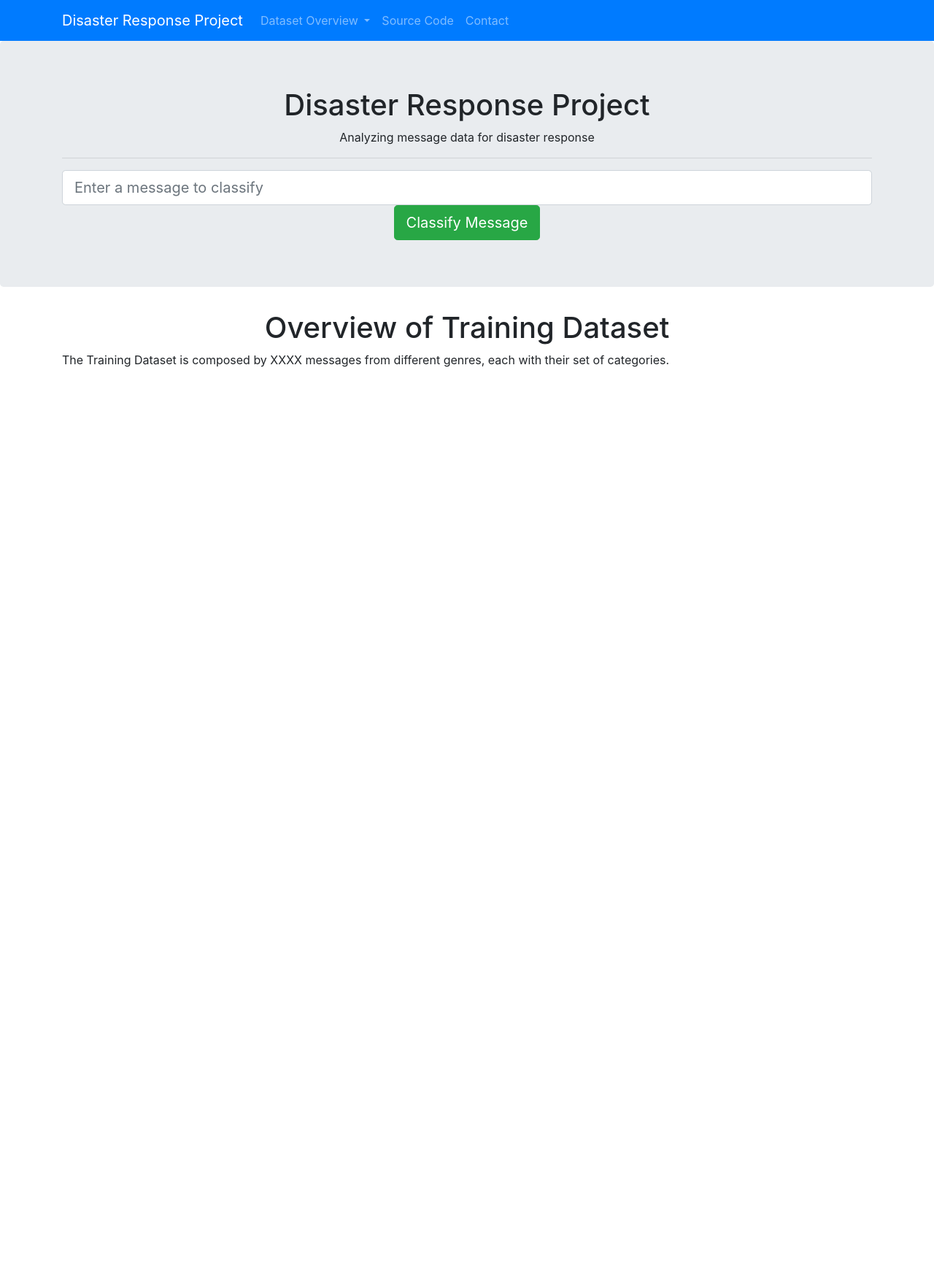
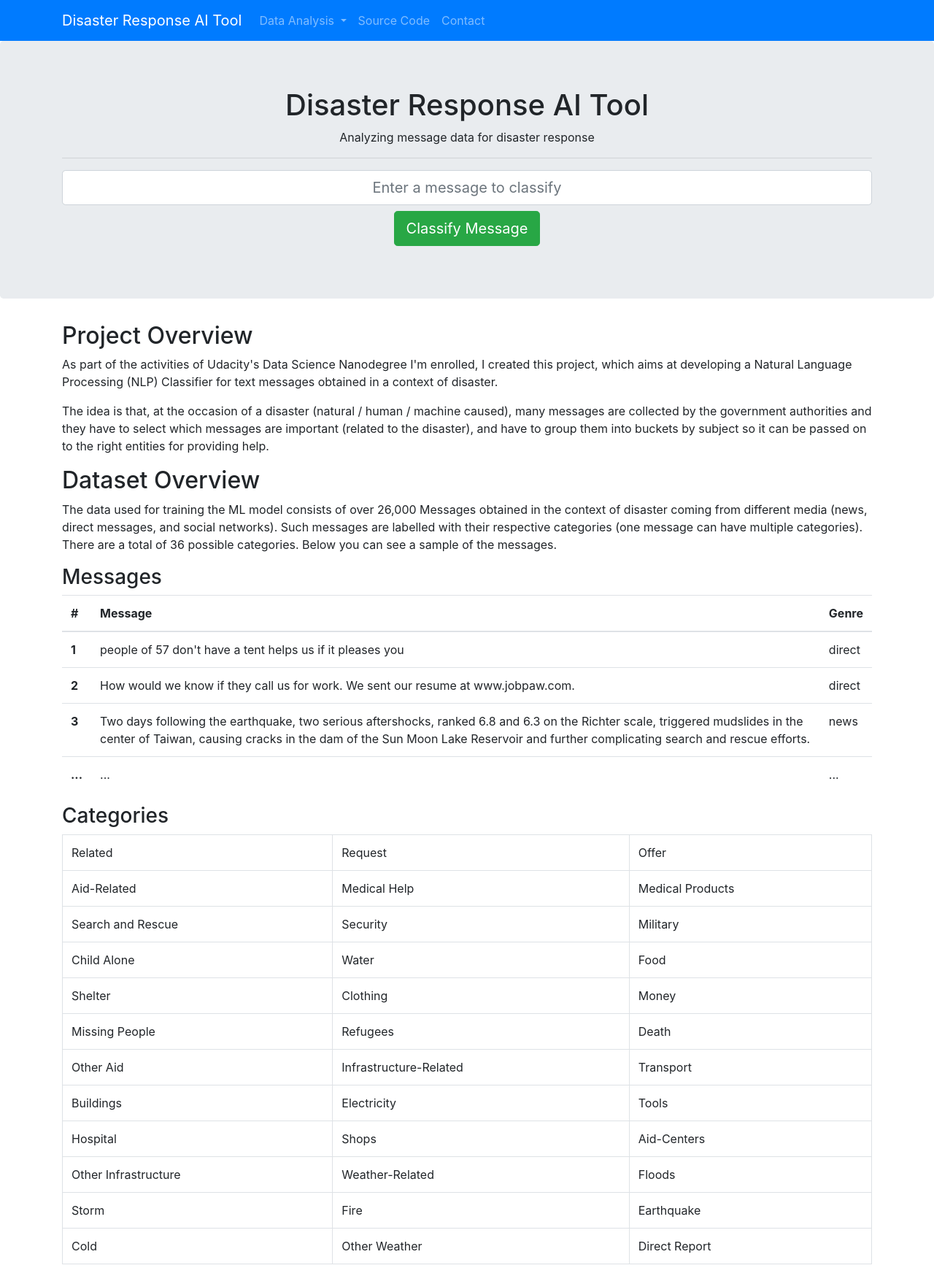
Before and after one commit to tarcisobraz/disaster-message-clf, a Flask app: page / in a window 1280 px wide. Shown: the whole page at 73% size. Before the commit the page ends 503 px from the top, so only its background shows below. Run offline with Flask 2, Linux system fonts and the light colour scheme; parts of the project's set-up code (start-up, migrations or seed data) failed here and were passed over; some libraries are stand-ins or nearby versions.

Commit message:
feat: Adds content to initial page to use as a project overview.

```diff
--- a/app/templates/master.html
+++ b/app/templates/master.html
@@ -5,7 +5,7 @@
     <meta http-equiv="X-UA-Compatible" content="IE=edge">
     <meta name="viewport" content="width=device-width, initial-scale=1">
 
-    <title>Disaster Response Project</title>
+    <title>Disaster Response AI Tool</title>
 
     <link rel="stylesheet" href="https://stackpath.bootstrapcdn.com/bootstrap/4.5.0/css/bootstrap.min.css" integrity="sha384-9aIt2nRpC12Uk9gS9baDl411NQApFmC26EwAOH8WgZl5MYYxFfc+NcPb1dKGj7Sk" crossorigin="anonymous">
 </head>
@@ -15,13 +15,13 @@
 <nav class="navbar navbar-expand-lg navbar-inverse navbar-fixed-top navbar-dark bg-primary">
     <div class="container">
         <div class="navbar-header">
-            <a class="navbar-brand" href="/">Disaster Response Project</a>
+            <a class="navbar-brand" href="/">Disaster Response AI Tool</a>
         </div>
         <div id="navbar" class="collapse navbar-collapse">
             <ul class="nav navbar-nav">
 				<li class="nav-item dropdown">
                     <a class="nav-link dropdown-toggle" href="#" id="navbarDropdownMenuLink" role="button" data-toggle="dropdown" aria-haspopup="true" aria-expanded="false">
-                      Dataset Overview
+                      Data Analysis
                     </a>
                     <div class="dropdown-menu" aria-labelledby="navbarDropdownMenuLink">
                       <a class="dropdown-item" href="/words_msgs_dist">No. of Words / Messages</a>
@@ -44,15 +44,15 @@
 
 <div class="jumbotron">
     <div class="container">
-        <h1 class="text-center">Disaster Response Project</h1>
+        <h1 class="text-center">Disaster Response AI Tool</h1>
         <p class="text-center">Analyzing message data for disaster response</p>
         <hr />
 
         <div class="row">
             <div class="col-lg-12 form-group-lg">
                 <form action="/go" method="get">
-                    <input type="text" class="form-control form-control-lg" name="query" placeholder="Enter a message to classify">
-                    <div class="col-lg-offset-5">
+                    <input type="text" class="form-control form-control-lg text-center" name="query" placeholder="Enter a message to classify">
+                    <div class="col-lg-offset-5 my-2">
                         <button type="submit" class="btn btn-lg btn-success mx-auto d-block">Classify Message</button>
                     </div>
                 </form>
@@ -66,11 +66,109 @@
 
 <div class="container">
     {% block content %}
-        <div class="page-header">
-            <h1 class="text-center">Overview of Training Dataset</h1>
-        </div>
-  		<p>The Training Dataset is composed by XXXX messages from different genres, each with their set of categories.</p>
-    {% endblock %}
+        <h2>Project Overview</h2>
+  		<p>As part of the activities of Udacity's Data Science Nanodegree I'm enrolled, I created this project, which aims at developing a Natural Language Processing (NLP) Classifier for text messages obtained in a context of disaster.</p>
+  		<p>The idea is that, at the occasion of a disaster (natural / human / machine caused), many messages are collected by the government authorities and they have to select which messages are important (related to the disaster), and have to group them into buckets by subject so it can be passed on to the right entities for providing help.</p>
+  		<h2>Dataset Overview</h2>
+  		<p>The data used for training the ML model consists of over 26,000 Messages obtained in the context of disaster coming from different media (news, direct messages, and social networks). Such messages are labelled with their respective categories (one message can have multiple categories). There are a total of 36 possible categories. Below you can see a sample of the messages.</p>
+  		<h3>Messages</h3>
+  			<table class="table">
+              <thead>
+                <tr>
+                  <th scope="col">#</th>
+                  <th scope="col">Message</th>
+                  <th scope="col">Genre</th>
+                </tr>
+              </thead>
+              <tbody>
+                <tr>
+                  <th scope="row">1</th>
+                  <td>people of 57 don't have a tent helps us if it pleases you</td>
+                  <td>direct</td>
+                </tr>
+                <tr>
+                  <th scope="row">2</th>
+                  <td>How would we know if they call us for work. We sent our resume at www.jobpaw.com.</td>
+                  <td>direct</td>
+                </tr>
+                <tr>
+                  <th scope="row">3</th>
+                  <td>Two days following the earthquake, two serious aftershocks, ranked 6.8 and 6.3 on the Richter scale, triggered mudslides in the center of Taiwan, causing cracks in the dam of the Sun Moon Lake Reservoir and further complicating search and rescue efforts.</td>
+                  <td>news</td>
+                </tr>
+                <tr>
+                  <th scope="row">...</th>
+                  <td>...</td>
+                  <td>...</td>
+                </tr>
+              </tbody>
+            </table>
+  			<h3>Categories</h3>
+  			<table class="table table-bordered">
+              <tbody>
+                <tr>
+                  <td>Related</td>
+                  <td>Request</td>
+                  <td>Offer</td>
+                </tr>
+                <tr>
+                  <td>Aid-Related</td>
+                  <td>Medical Help</td>
+                  <td>Medical Products</td>
+                </tr>
+                <tr>
+                  <td>Search and Rescue</td>
+                  <td>Security</td>
+                  <td>Military</td>
+                </tr>
+                <tr>
+                  <td>Child Alone</td>
+                  <td>Water</td>
+                  <td>Food</td>
+                </tr>
+                <tr>
+                  <td>Shelter</td>
+                  <td>Clothing</td>
+                  <td>Money</td>
+                </tr>
+                <tr>
+                  <td>Missing People</td>
+                  <td>Refugees</td>
+                  <td>Death</td>
+                </tr>
+                <tr>
+                  <td>Other Aid</td>
+                  <td>Infrastructure-Related</td>
+                  <td>Transport</td>
+                </tr>
+                <tr>
+                  <td>Buildings</td>
+                  <td>Electricity</td>
+                  <td>Tools</td>
+                </tr>
+                <tr>
+                  <td>Hospital</td>
+                  <td>Shops</td>
+                  <td>Aid-Centers</td>
+                </tr>
+                <tr>
+                  <td>Other Infrastructure</td>
+                  <td>Weather-Related</td>
+                  <td>Floods</td>
+                </tr>
+                <tr>
+                  <td>Storm</td>
+                  <td>Fire</td>
+                  <td>Earthquake</td>
+                </tr>
+                <tr>
+                  <td>Cold</td>
+                  <td>Other Weather</td>
+                  <td>Direct Report</td>
+                </tr>
+              </tbody>
+            </table>
+        {% endblock %}
 
   	{% for id in ids %}
 		<div id="{{id}}"></div>
```
